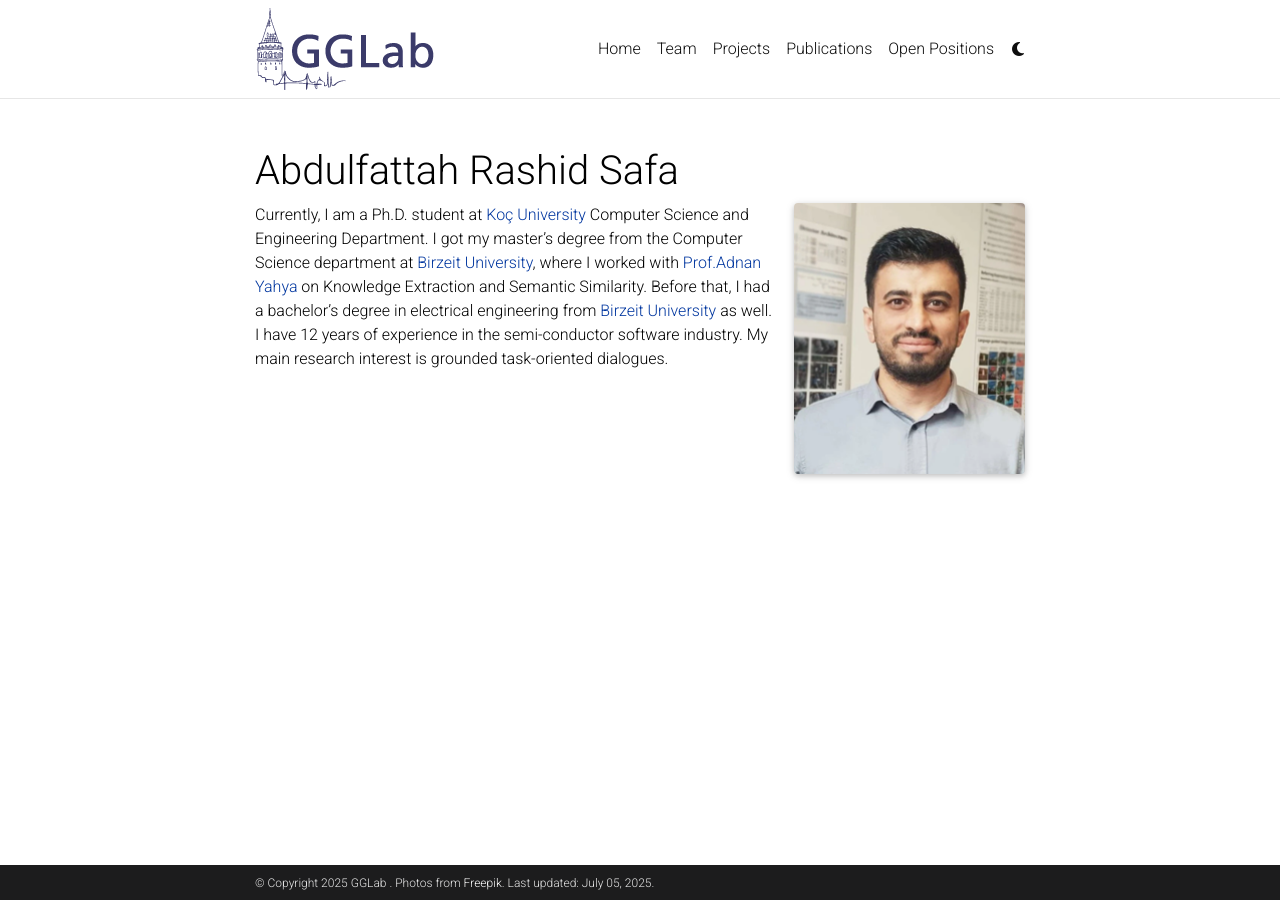
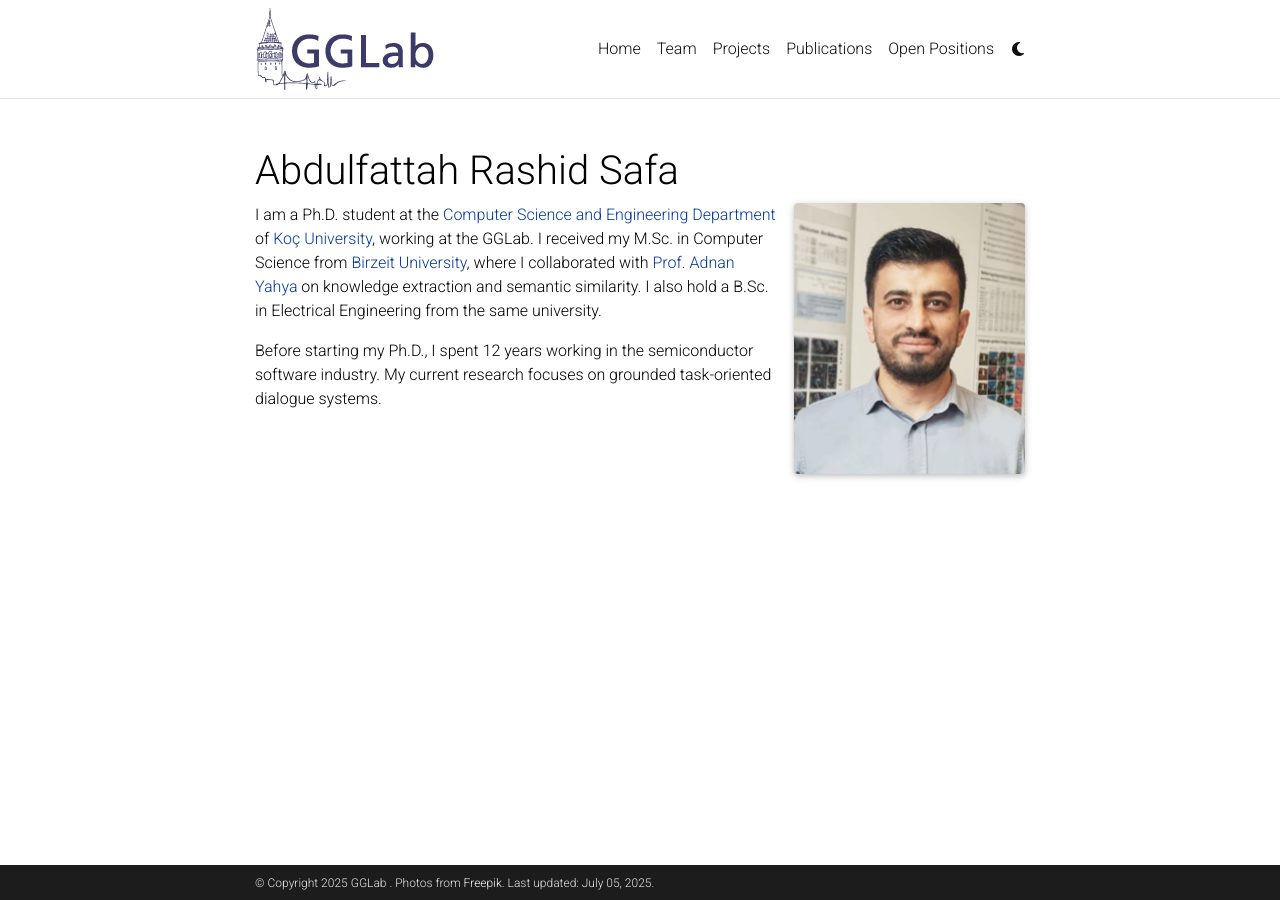
Before and after one commit to GGLAB-KU/gglab-ku.github.io, a Jekyll site: the page built from _members/phd_safa.md, in a window 1280 px wide. Built offline with Jekyll 4.4.1, drawn with Linux system fonts in a browser that asks for light colours; comment, search, counter and statistics services are not loaded; a style sheet for code colours, icons or effects is not loaded.

```diff
--- a/_members/phd_safa.md
+++ b/_members/phd_safa.md
@@ -21,4 +21,7 @@ profile:
     email: asafa22@ku.edu.tr
 
 ---
-Currently, I am a Ph.D. student at [Koç University](https://www.ku.edu.tr/en/) Computer Science and Engineering Department. I got my master's degree from the Computer Science department at [Birzeit University](https://www.birzeit.edu/en), where I worked with [Prof.Adnan Yahya](https://www.birzeit.edu/en/faculty-staff/adnan-yahya) on Knowledge Extraction and Semantic Similarity. Before that, I had a bachelor's degree in electrical engineering from [Birzeit University](https://www.birzeit.edu/en) as well.  I have 12 years of experience in the semi-conductor software industry. My main research interest is grounded task-oriented dialogues.
+
+I am a Ph.D. student at the [Computer Science and Engineering Department](https://cs.ku.edu.tr) of [Koç University](https://www.ku.edu.tr/en/), working at the GGLab. I received my M.Sc. in Computer Science from [Birzeit University](https://www.birzeit.edu/en), where I collaborated with [Prof. Adnan Yahya](https://www.birzeit.edu/en/faculty-staff/adnan-yahya) on knowledge extraction and semantic similarity. I also hold a B.Sc. in Electrical Engineering from the same university.
+
+Before starting my Ph.D., I spent 12 years working in the semiconductor software industry. My current research focuses on grounded task-oriented dialogue systems.
```
Also changed, not shown: _members/phd_gurkan.md (+4 -4 lines), _news/2025-07-05-euro-hpc.md (added, +10 -0 lines).
